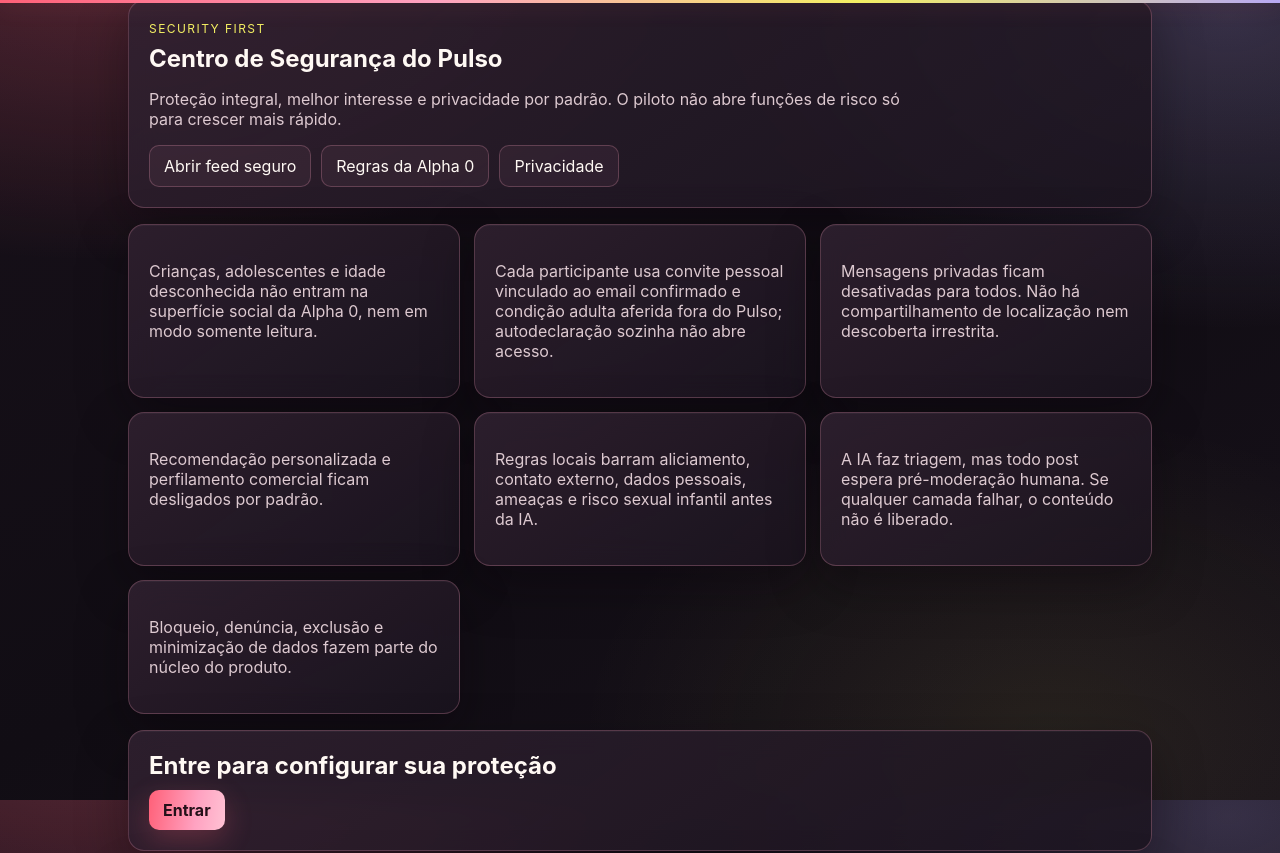
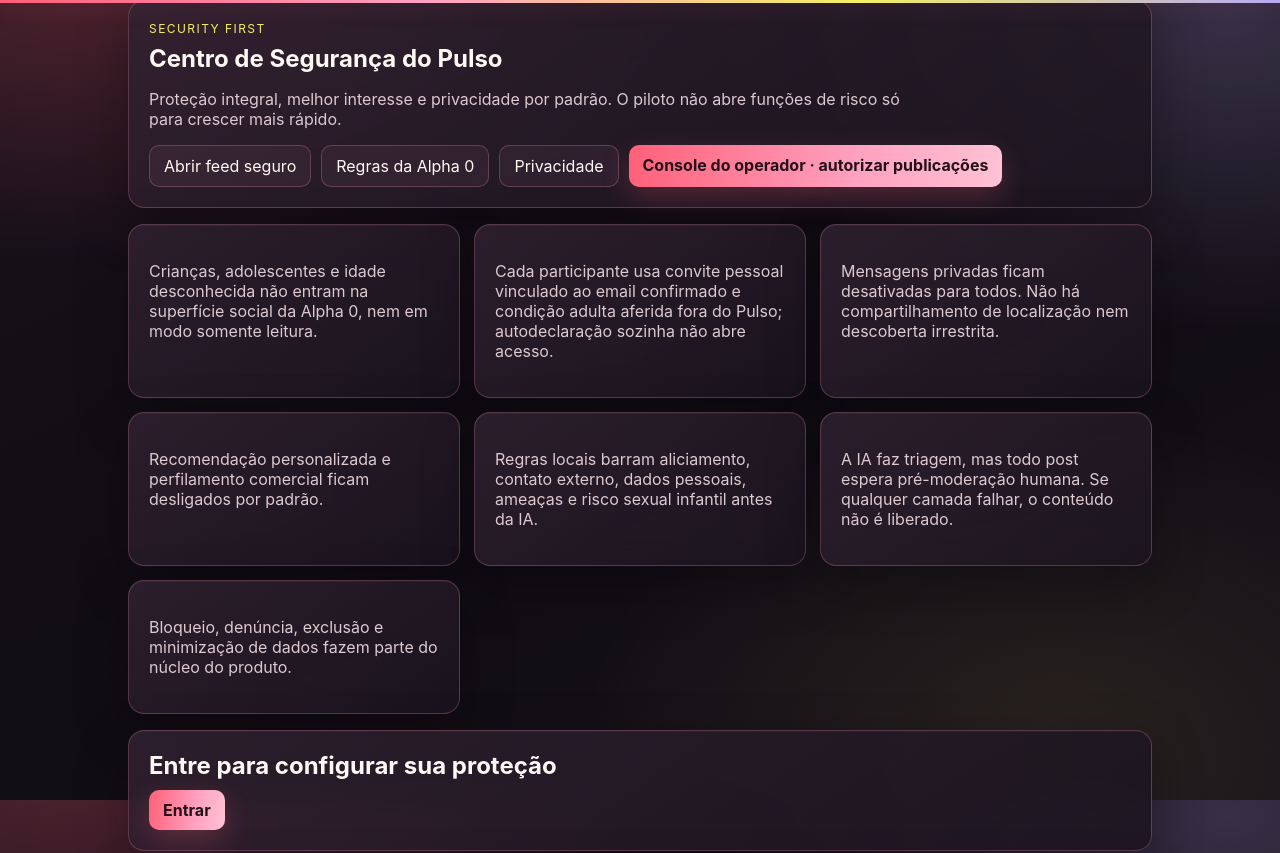
Before and after one commit to luizpeixotobella/pulso, a Next.js app: page /solos/pulso/seguranca in a window 1280 px wide. Shown: the top 853 px of the page. Built offline with nearby package versions, Linux system fonts and the light colour scheme; no server answers.

Commit message:
fix(pulso): link operator moderation console

```diff
--- a/src/app/solos/pulso/seguranca/page.tsx
+++ b/src/app/solos/pulso/seguranca/page.tsx
@@ -21,7 +21,7 @@
 
   return (
     <main className="container">
-      <section className="panel solos-hero" style={{ marginBottom: 16 }}><p className="section-kicker">Security first</p><h1>Centro de Segurança do Pulso</h1><p>Proteção integral, melhor interesse e privacidade por padrão. O piloto não abre funções de risco só para crescer mais rápido.</p><div className="action-row"><Link className="btn" href="/solos/pulso/feed">Abrir feed seguro</Link><Link className="btn" href="/solos/pulso/regras">Regras da Alpha 0</Link><Link className="btn" href="/privacy-policy">Privacidade</Link></div></section>
+      <section className="panel solos-hero" style={{ marginBottom: 16 }}><p className="section-kicker">Security first</p><h1>Centro de Segurança do Pulso</h1><p>Proteção integral, melhor interesse e privacidade por padrão. O piloto não abre funções de risco só para crescer mais rápido.</p><div className="action-row"><Link className="btn" href="/solos/pulso/feed">Abrir feed seguro</Link><Link className="btn" href="/solos/pulso/regras">Regras da Alpha 0</Link><Link className="btn" href="/privacy-policy">Privacidade</Link><Link className="btn primary" href="/admin/pulso/seguranca">Console do operador · autorizar publicações</Link></div></section>
       <section className="grid" style={{ marginBottom: 16 }}>{protections.map((item) => <article className="panel" key={item}><p>{item}</p></article>)}</section>
       {profile ? <section className="panel" style={{ marginBottom: 16 }}><h2>Seu modo atual</h2><p>Aferição: {profile.age_assurance} · modo: {profile.safety_mode} · participação social: {profile.can_publish && profile.age_assurance === "verified_adult" ? "adulto verificado" : "não habilitada"}.</p></section> : null}
       {user ? <SafetyProfileClient /> : <section className="panel"><h2>Entre para configurar sua proteção</h2><Link className="btn primary" href="/login?next=/solos/pulso/seguranca">Entrar</Link></section>}
```
